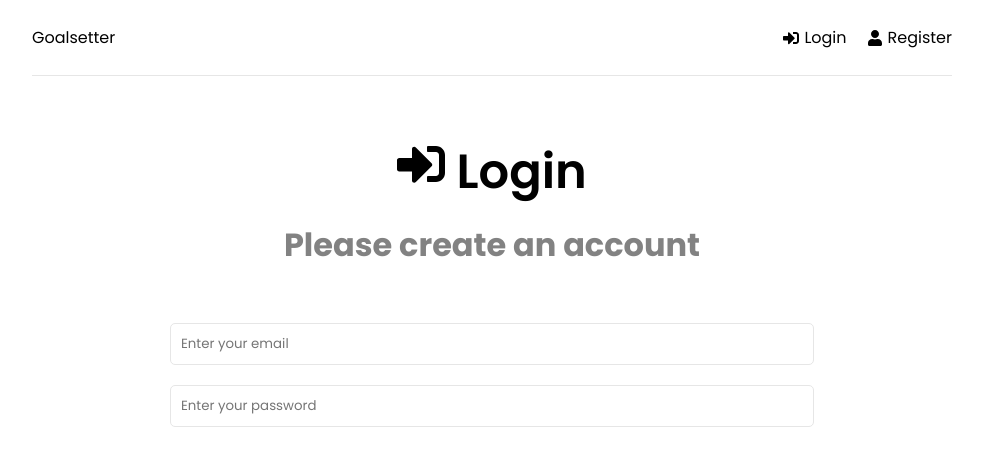
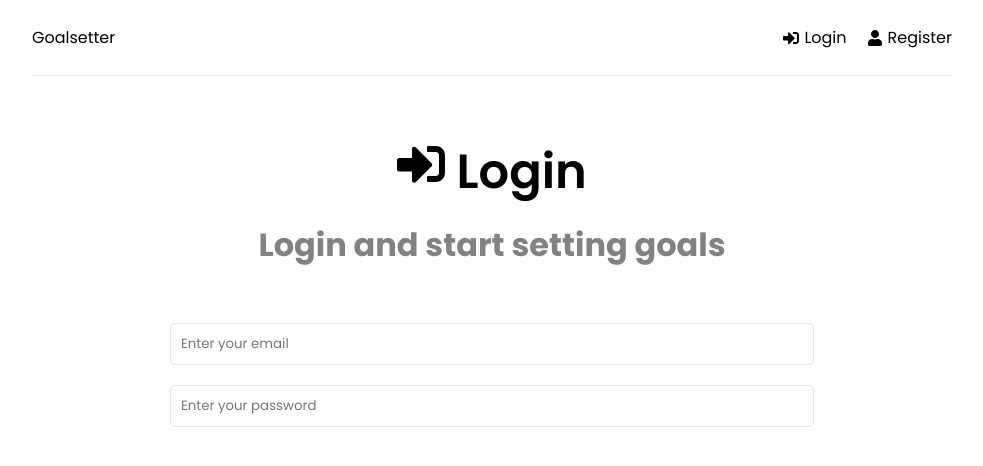
Before and after one commit to BrianNW/projects-mernstack-goalsapp, a React (Create React App) app in the folder frontend/: page /login in a window 1280 px wide. Shown: the top 466 px of the page, without its empty margins (148-1131 px from the left). Built offline with nearby package versions, Linux system fonts and the light colour scheme.

Commit message:
Update page sub heading

```diff
--- a/frontend/src/pages/Login.jsx
+++ b/frontend/src/pages/Login.jsx
@@ -34,7 +34,7 @@
         <h1>
           <FaSignInAlt /> Login
         </h1>
-        <p>Please create an account</p>
+        <p>Login and start setting goals</p>
       </section>
 
       <section className="form">
```
